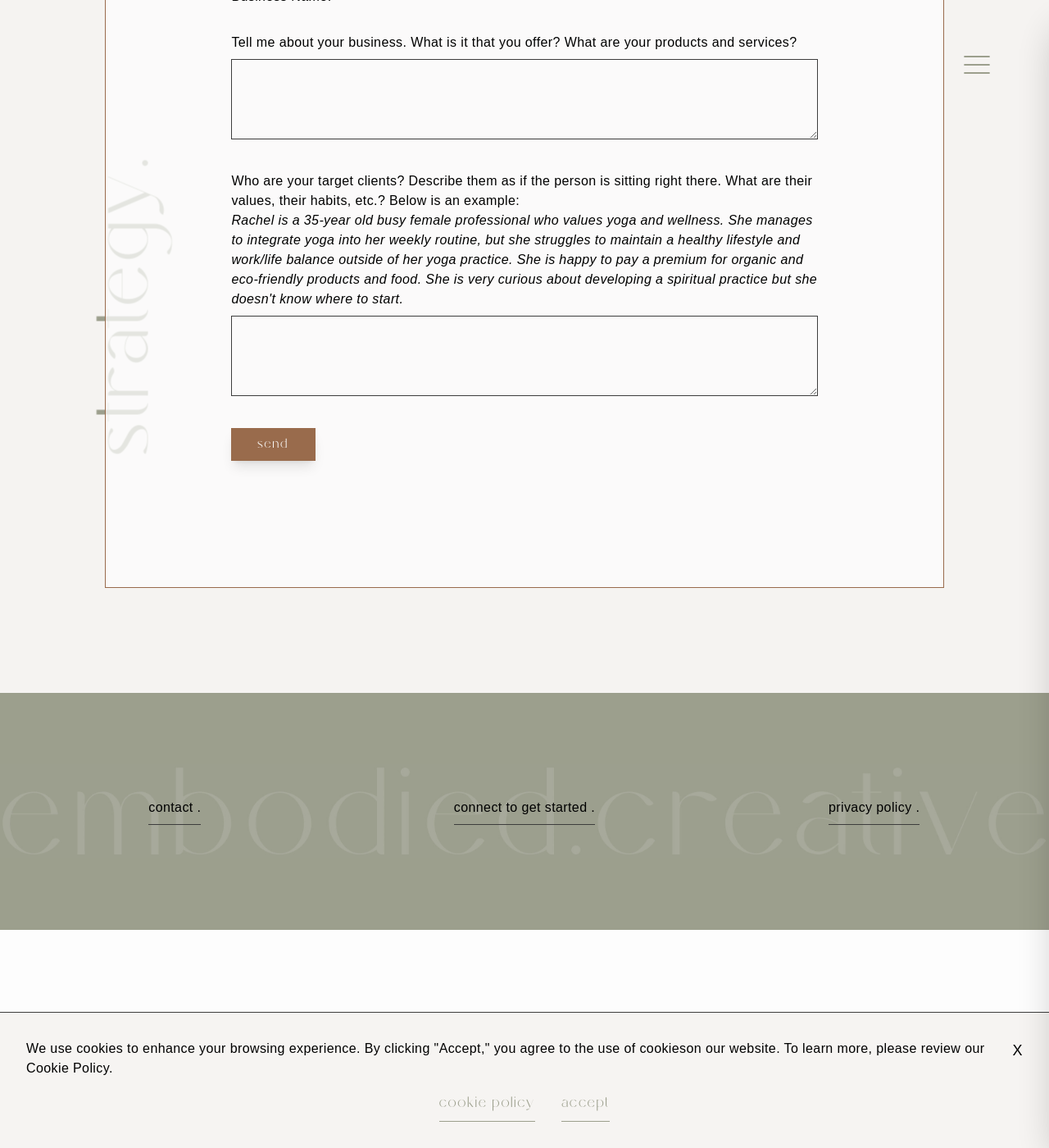
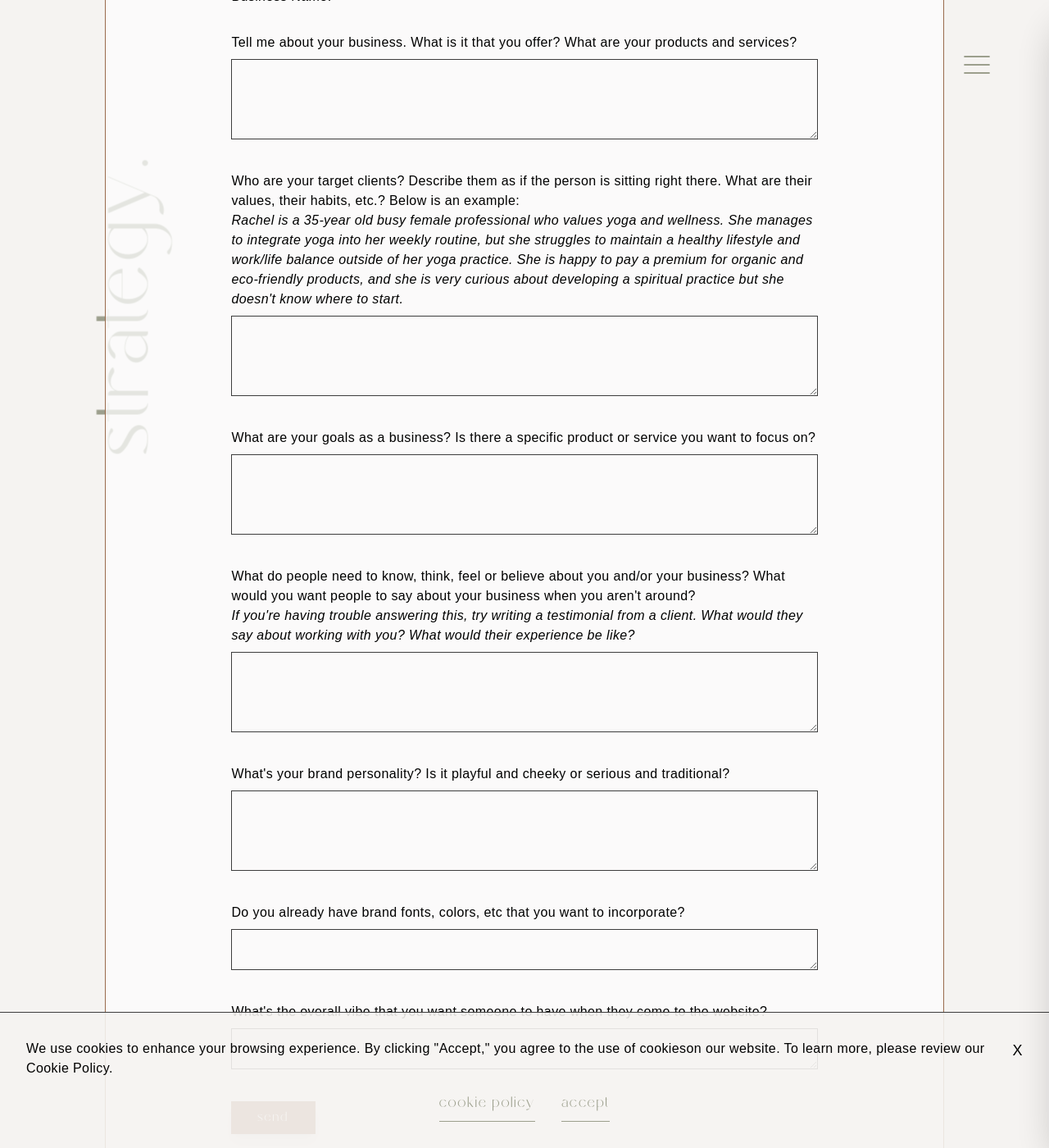
Before and after one commit to brittwoodard/embodied-creative, a Jekyll site: the page built from strategy.html, in a window 1280 px wide and 1400 px high, scrolled down 520 px. Shown: the whole window at 82% size. Built offline with Jekyll 4.4.1, drawn with Linux system fonts in a browser that asks for light colours; nearby versions of some CDN libraries; some web fonts are replaced.

Commit message:
identity

```diff
--- a/strategy.html
+++ b/strategy.html
@@ -30,8 +30,43 @@ layout: default
 
             <!-- Target Audience -->
             <div class="mt-8">
-                <label for="audience" class="block mb-2">Who are your target clients? Describe them as if the person is sitting right there. What are their values, their habits, etc.? Below is an example:<br class="mb-2"><em>Rachel is a 35-year old busy female professional who values yoga and wellness. She manages to integrate yoga into her weekly routine, but she struggles to maintain a healthy lifestyle and work/life balance outside of her yoga practice. She is happy to pay a premium for organic and eco-friendly products and food. She is very curious about developing a spiritual practice but she doesn't know where to start.</em></label>
+                <label for="audience" class="block mb-2">Who are your target clients? Describe them as if the person is sitting right there. What are their values, their habits, etc.? Below is an example:<br class="mb-2"><em>Rachel is a 35-year old busy female professional who values yoga and wellness. She manages to integrate yoga into her weekly routine, but she struggles to maintain a healthy lifestyle and work/life balance outside of her yoga practice. She is happy to pay a premium for organic and eco-friendly products, and she is very curious about developing a spiritual practice but she doesn't know where to start.</em></label>
                 <textarea id="audience" name="audience" rows="4"
+                    class="w-full border border-black bg-transparent box"></textarea>
+            </div>
+
+            <!-- Goals -->
+            <div class="mt-8">
+                <label for="goals" class="block mb-2">What are your goals as a business? Is there a specific product or service you want to focus on?</label>
+                <textarea id="goals" name="goals" rows="4"
+                    class="w-full border border-black bg-transparent box"></textarea>
+            </div>
+
+            <!-- Brand Strategy -->
+            <div class="mt-8">
+                <label for="brand_strategy" class="block mb-2">What do people need to know, think, feel or believe about you and/or your business? What would you want people to say about your business when you aren't around?<br class="mb-2"><em>If you're having trouble answering this, try writing a testimonial from a client. What would they say about working with you? What would their experience be like?</em></label>
+                <textarea id="brand_strategy" name="brand_strategy" rows="4"
+                    class="w-full border border-black bg-transparent box"></textarea>
+            </div>
+
+            <!-- Brand Identity -->
+            <div class="mt-8">
+                <label for="brand_identity" class="block mb-2">What's your brand personality? Is it playful and cheeky or serious and traditional?</label>
+                <textarea id="brand_identity" name="brand_identity" rows="4"
+                    class="w-full border border-black bg-transparent box"></textarea>
+            </div>
+
+            <!-- Brand Aesthetics -->
+            <div class="mt-8">
+                <label for="brand_aesthetics" class="block mb-2">Do you already have brand fonts, colors, etc that you want to incorporate?</label>
+                <textarea id="brand_aesthetics" name="brand_aesthetics" rows="2"
+                    class="w-full border border-black bg-transparent box"></textarea>
+            </div>
+
+            <!-- Brand Vibe -->
+            <div class="mt-8">
+                <label for="brand_vibe" class="block mb-2">What's the overall vibe that you want someone to have when they come to the website?</label>
+                <textarea id="brand_vibe" name="brand_vibe" rows="2"
                     class="w-full border border-black bg-transparent box"></textarea>
             </div>
 
```
